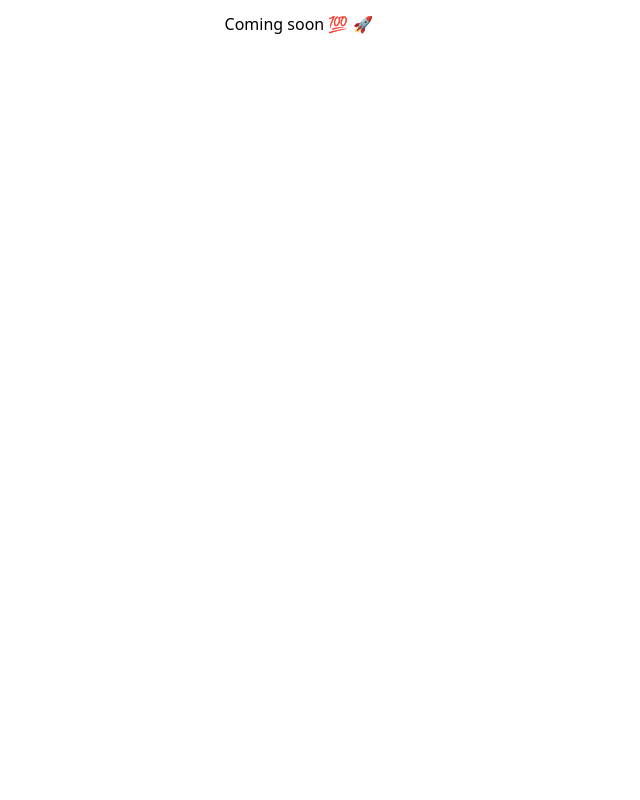
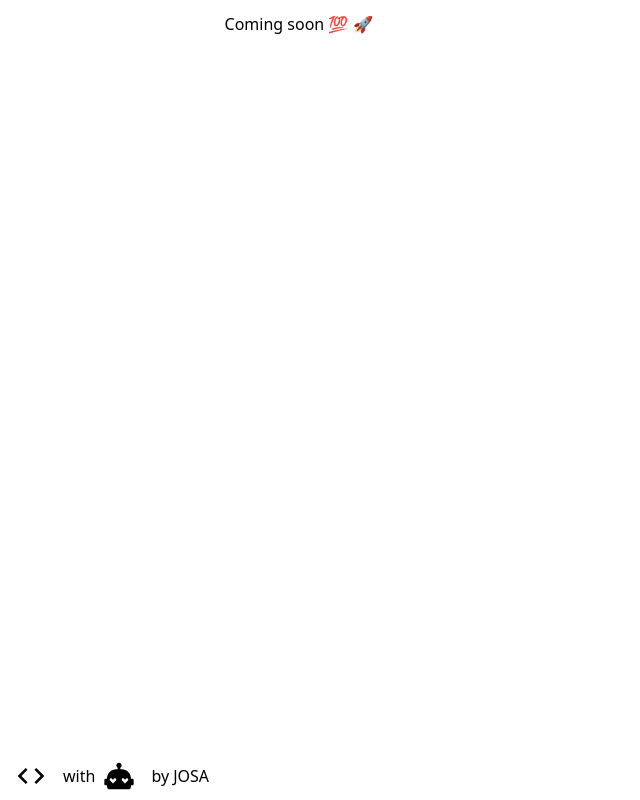
Before and after one commit to jordanopensource/start-web, a Next.js app: page /settings in a window 1280 px wide. Shown: the part 208-1008 px from the top of the page, without its empty margins (0-640 px from the left). Before the commit the page ends 976 px from the top, so only its background shows below. Built offline with nearby package versions, Linux system fonts and the light colour scheme.

Commit message:
Update footer added gap to credits added easter egg

```diff
--- a/components/Layout/Footer.jsx
+++ b/components/Layout/Footer.jsx
@@ -1,9 +1,11 @@
-import React, { useEffect, useState } from 'react';
+import React, { useEffect, useState, useRef } from 'react';
 import Link from 'next/link';
 import Icon from '../Icon';
 import { useRouter } from 'next/router';
 
 const Footer = () => {
+  const [credits, setCredits] = useState('JOSA');
+  const [easter, setEaster] = useState(0);
   const [showIcon, setShowIcon] = useState(true);
   const router = useRouter();
 
@@ -11,23 +13,36 @@ const Footer = () => {
     router.pathname === '/settings' ? setShowIcon(false) : setShowIcon(true);
   }, [router]);
 
+  const roboLove = (e) => {
+    if (easter < 5) {
+      setEaster((easter += 1));
+    } else {
+      setCredits('@thamudi 💀');
+      setInterval(() => {
+        setCredits('JOSA');
+        setEaster(0);
+      }, 5000);
+    }
+  };
+
   return (
     <footer className="container flex justify-between py-2">
       {showIcon && (
-        <>
         <Link href="/settings" passHref>
           <div className="w-fit cursor-pointer">
             <Icon icon="mdiCog" color="" />
           </div>
         </Link>
+      )}
       <div>
-            <span className="flex flex-row items-center">
+        <span className="flex flex-row items-center gap-x-2">
           <Icon icon="mdiCodeTags" /> with
-              <Icon icon="mdiRobotLove" /> by JOSA
+          <div onClick={(e) => roboLove(e)}>
+            <Icon icon="mdiRobotLove" classes="cursor-pointer relative" />
+          </div>
+          by {credits}
         </span>
       </div>
-        </>
-      )}
     </footer>
   );
 };
```
Lines whose indentation alone changed are shown as unchanged.
